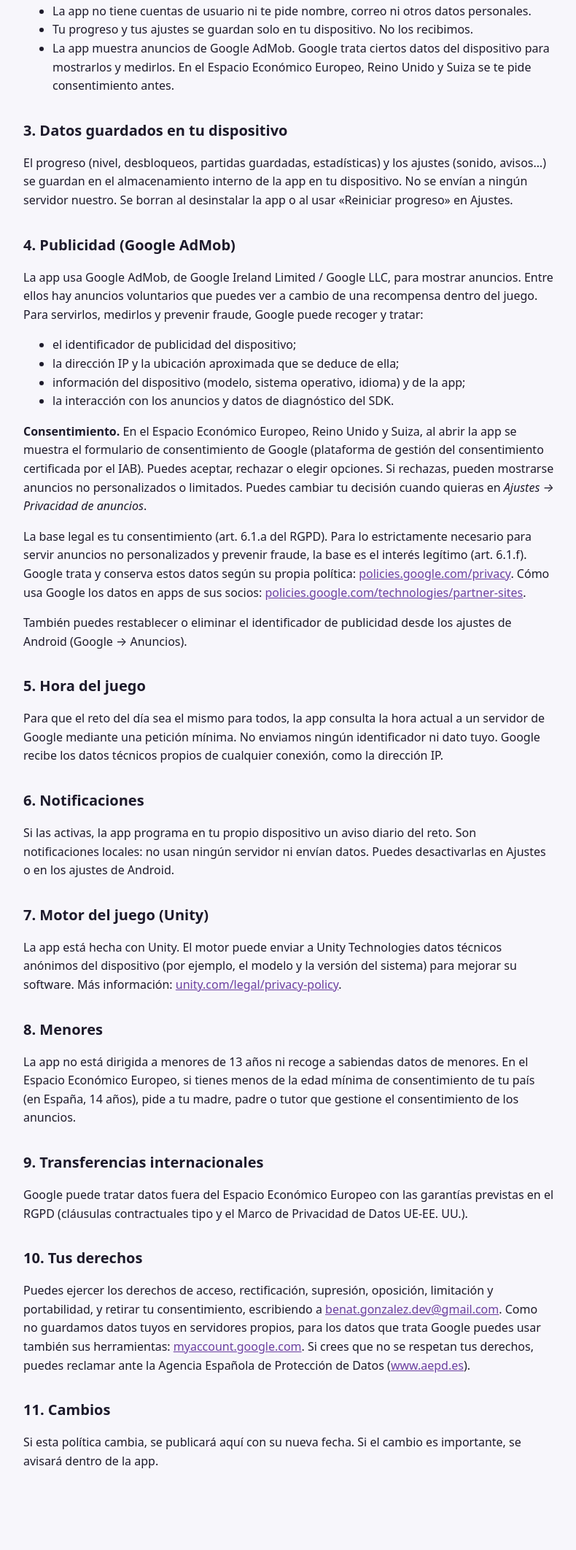
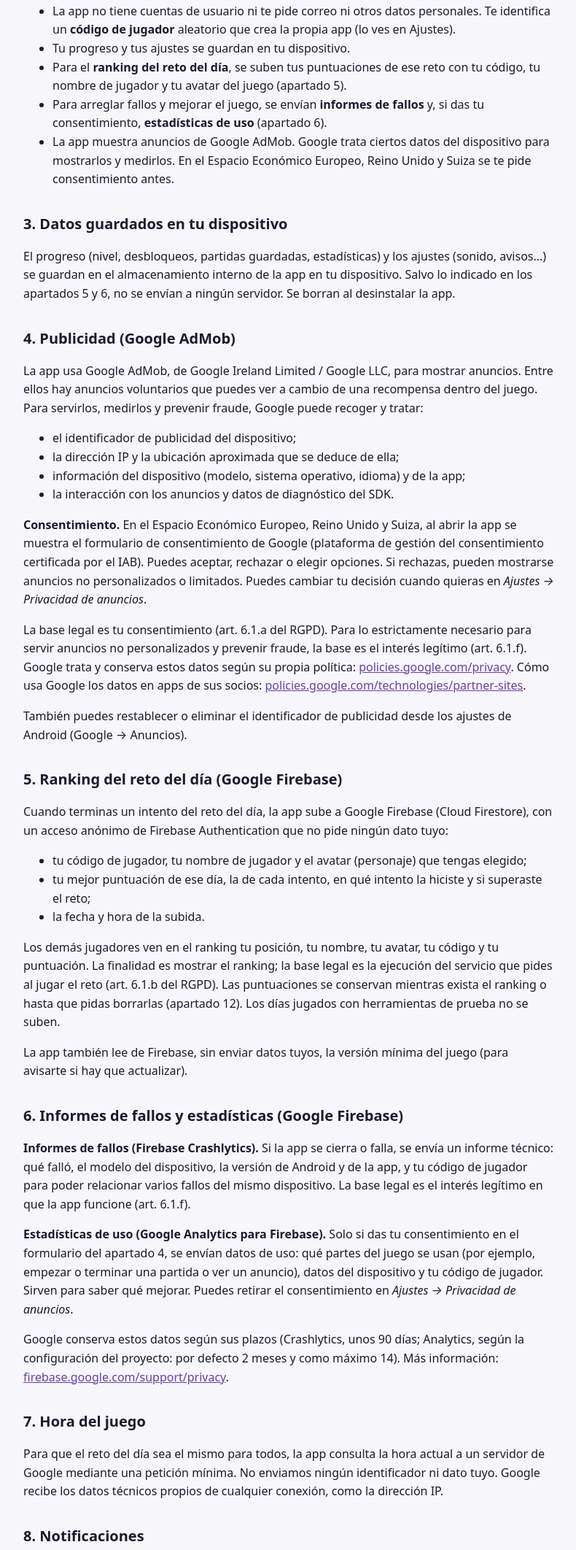
Before and after one commit to AlfaProyects/AlfaProyects.github.io, a plain HTML site: page dice-arcana/privacy.html in a window 1280 px wide. Shown: the part 394-2518 px from the top of the page at 73% size, without its empty margins (244-1034 px from the left). Before the commit the page ends 2489 px from the top, so only its background shows below. Drawn offline with Linux system fonts and the light colour scheme.

Commit message:
Dice Arcana: política de privacidad actualizada (ranking, Crashlytics y Analytics)

```diff
--- a/dice-arcana/privacy.html
+++ b/dice-arcana/privacy.html
@@ -4,7 +4,7 @@
 <body><main>
 <nav><a href="privacy-en.html">English</a></nav>
 <h1>Política de privacidad de Dice Arcana</h1>
-<p class="muted">Última actualización: 16 de noviembre de 2026</p>
+<p class="muted">Última actualización: 19 de noviembre de 2026</p>
 <section>
 <h2>1. Responsable</h2>
 <p>Beñat González Laso (España), desarrollador de la aplicación Dice Arcana («la app»).<br>
@@ -12,13 +12,15 @@ Contacto: <a href="mailto:benat.gonzalez.dev@gmail.com">benat.gonzalez.dev@gmail
 
 <h2>2. Resumen</h2>
 <ul>
-<li>La app no tiene cuentas de usuario ni te pide nombre, correo ni otros datos personales.</li>
-<li>Tu progreso y tus ajustes se guardan solo en tu dispositivo. No los recibimos.</li>
+<li>La app no tiene cuentas de usuario ni te pide correo ni otros datos personales. Te identifica un <strong>código de jugador</strong> aleatorio que crea la propia app (lo ves en Ajustes).</li>
+<li>Tu progreso y tus ajustes se guardan en tu dispositivo.</li>
+<li>Para el <strong>ranking del reto del día</strong>, se suben tus puntuaciones de ese reto con tu código, tu nombre de jugador y tu avatar del juego (apartado 5).</li>
+<li>Para arreglar fallos y mejorar el juego, se envían <strong>informes de fallos</strong> y, si das tu consentimiento, <strong>estadísticas de uso</strong> (apartado 6).</li>
 <li>La app muestra anuncios de Google AdMob. Google trata ciertos datos del dispositivo para mostrarlos y medirlos. En el Espacio Económico Europeo, Reino Unido y Suiza se te pide consentimiento antes.</li>
 </ul>
 
 <h2>3. Datos guardados en tu dispositivo</h2>
-<p>El progreso (nivel, desbloqueos, partidas guardadas, estadísticas) y los ajustes (sonido, avisos…) se guardan en el almacenamiento interno de la app en tu dispositivo. No se envían a ningún servidor nuestro. Se borran al desinstalar la app o al usar «Reiniciar progreso» en Ajustes.</p>
+<p>El progreso (nivel, desbloqueos, partidas guardadas, estadísticas) y los ajustes (sonido, avisos…) se guardan en el almacenamiento interno de la app en tu dispositivo. Salvo lo indicado en los apartados 5 y 6, no se envían a ningún servidor. Se borran al desinstalar la app.</p>
 
 <h2>4. Publicidad (Google AdMob)</h2>
 <p>La app usa Google AdMob, de Google Ireland Limited / Google LLC, para mostrar anuncios. Entre ellos hay anuncios voluntarios que puedes ver a cambio de una recompensa dentro del juego. Para servirlos, medirlos y prevenir fraude, Google puede recoger y tratar:</p>
@@ -32,25 +34,40 @@ Contacto: <a href="mailto:benat.gonzalez.dev@gmail.com">benat.gonzalez.dev@gmail
 <p>La base legal es tu consentimiento (art. 6.1.a del RGPD). Para lo estrictamente necesario para servir anuncios no personalizados y prevenir fraude, la base es el interés legítimo (art. 6.1.f). Google trata y conserva estos datos según su propia política: <a href="https://policies.google.com/privacy">policies.google.com/privacy</a>. Cómo usa Google los datos en apps de sus socios: <a href="https://policies.google.com/technologies/partner-sites">policies.google.com/technologies/partner-sites</a>.</p>
 <p>También puedes restablecer o eliminar el identificador de publicidad desde los ajustes de Android (Google → Anuncios).</p>
 
-<h2>5. Hora del juego</h2>
+<h2>5. Ranking del reto del día (Google Firebase)</h2>
+<p>Cuando terminas un intento del reto del día, la app sube a Google Firebase (Cloud Firestore), con un acceso anónimo de Firebase Authentication que no pide ningún dato tuyo:</p>
+<ul>
+<li>tu código de jugador, tu nombre de jugador y el avatar (personaje) que tengas elegido;</li>
+<li>tu mejor puntuación de ese día, la de cada intento, en qué intento la hiciste y si superaste el reto;</li>
+<li>la fecha y hora de la subida.</li>
+</ul>
+<p>Los demás jugadores ven en el ranking tu posición, tu nombre, tu avatar, tu código y tu puntuación. La finalidad es mostrar el ranking; la base legal es la ejecución del servicio que pides al jugar el reto (art. 6.1.b del RGPD). Las puntuaciones se conservan mientras exista el ranking o hasta que pidas borrarlas (apartado 12). Los días jugados con herramientas de prueba no se suben.</p>
+<p>La app también lee de Firebase, sin enviar datos tuyos, la versión mínima del juego (para avisarte si hay que actualizar).</p>
+
+<h2>6. Informes de fallos y estadísticas (Google Firebase)</h2>
+<p><strong>Informes de fallos (Firebase Crashlytics).</strong> Si la app se cierra o falla, se envía un informe técnico: qué falló, el modelo del dispositivo, la versión de Android y de la app, y tu código de jugador para poder relacionar varios fallos del mismo dispositivo. La base legal es el interés legítimo en que la app funcione (art. 6.1.f).</p>
+<p><strong>Estadísticas de uso (Google Analytics para Firebase).</strong> Solo si das tu consentimiento en el formulario del apartado 4, se envían datos de uso: qué partes del juego se usan (por ejemplo, empezar o terminar una partida o ver un anuncio), datos del dispositivo y tu código de jugador. Sirven para saber qué mejorar. Puedes retirar el consentimiento en <em>Ajustes → Privacidad de anuncios</em>.</p>
+<p>Google conserva estos datos según sus plazos (Crashlytics, unos 90 días; Analytics, según la configuración del proyecto: por defecto 2 meses y como máximo 14). Más información: <a href="https://firebase.google.com/support/privacy">firebase.google.com/support/privacy</a>.</p>
+
+<h2>7. Hora del juego</h2>
 <p>Para que el reto del día sea el mismo para todos, la app consulta la hora actual a un servidor de Google mediante una petición mínima. No enviamos ningún identificador ni dato tuyo. Google recibe los datos técnicos propios de cualquier conexión, como la dirección IP.</p>
 
-<h2>6. Notificaciones</h2>
+<h2>8. Notificaciones</h2>
 <p>Si las activas, la app programa en tu propio dispositivo un aviso diario del reto. Son notificaciones locales: no usan ningún servidor ni envían datos. Puedes desactivarlas en Ajustes o en los ajustes de Android.</p>
 
-<h2>7. Motor del juego (Unity)</h2>
+<h2>9. Motor del juego (Unity)</h2>
 <p>La app está hecha con Unity. El motor puede enviar a Unity Technologies datos técnicos anónimos del dispositivo (por ejemplo, el modelo y la versión del sistema) para mejorar su software. Más información: <a href="https://unity.com/legal/privacy-policy">unity.com/legal/privacy-policy</a>.</p>
 
-<h2>8. Menores</h2>
+<h2>10. Menores</h2>
 <p>La app no está dirigida a menores de 13 años ni recoge a sabiendas datos de menores. En el Espacio Económico Europeo, si tienes menos de la edad mínima de consentimiento de tu país (en España, 14 años), pide a tu madre, padre o tutor que gestione el consentimiento de los anuncios.</p>
 
-<h2>9. Transferencias internacionales</h2>
-<p>Google puede tratar datos fuera del Espacio Económico Europeo con las garantías previstas en el RGPD (cláusulas contractuales tipo y el Marco de Privacidad de Datos UE-EE. UU.).</p>
+<h2>11. Transferencias internacionales</h2>
+<p>Google (AdMob y Firebase) puede tratar datos fuera del Espacio Económico Europeo con las garantías previstas en el RGPD (cláusulas contractuales tipo y el Marco de Privacidad de Datos UE-EE. UU.).</p>
 
-<h2>10. Tus derechos</h2>
-<p>Puedes ejercer los derechos de acceso, rectificación, supresión, oposición, limitación y portabilidad, y retirar tu consentimiento, escribiendo a <a href="mailto:benat.gonzalez.dev@gmail.com">benat.gonzalez.dev@gmail.com</a>. Como no guardamos datos tuyos en servidores propios, para los datos que trata Google puedes usar también sus herramientas: <a href="https://myaccount.google.com/data-and-privacy">myaccount.google.com</a>. Si crees que no se respetan tus derechos, puedes reclamar ante la Agencia Española de Protección de Datos (<a href="https://www.aepd.es">www.aepd.es</a>).</p>
+<h2>12. Tus derechos</h2>
+<p>Puedes ejercer los derechos de acceso, rectificación, supresión, oposición, limitación y portabilidad, y retirar tu consentimiento, escribiendo a <a href="mailto:benat.gonzalez.dev@gmail.com">benat.gonzalez.dev@gmail.com</a>. Indica tu <strong>código de jugador</strong> (Ajustes) para que podamos encontrar tus puntuaciones e informes y borrarlos. Para los datos de publicidad que trata Google puedes usar también sus herramientas: <a href="https://myaccount.google.com/data-and-privacy">myaccount.google.com</a>. Si crees que no se respetan tus derechos, puedes reclamar ante la Agencia Española de Protección de Datos (<a href="https://www.aepd.es">www.aepd.es</a>).</p>
 
-<h2>11. Cambios</h2>
+<h2>13. Cambios</h2>
 <p>Si esta política cambia, se publicará aquí con su nueva fecha. Si el cambio es importante, se avisará dentro de la app.</p>
 </section>
 </main></body></html>
```
